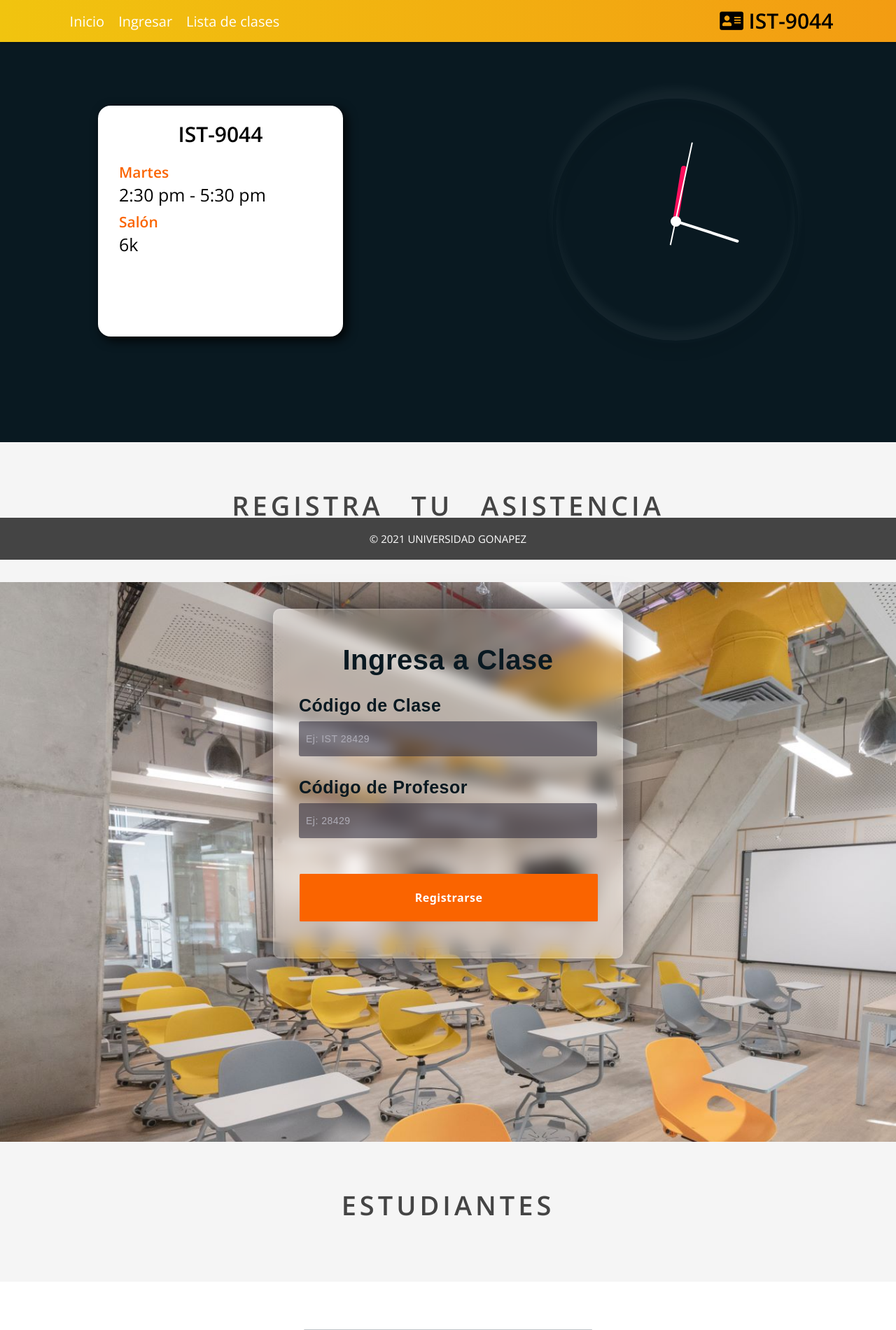
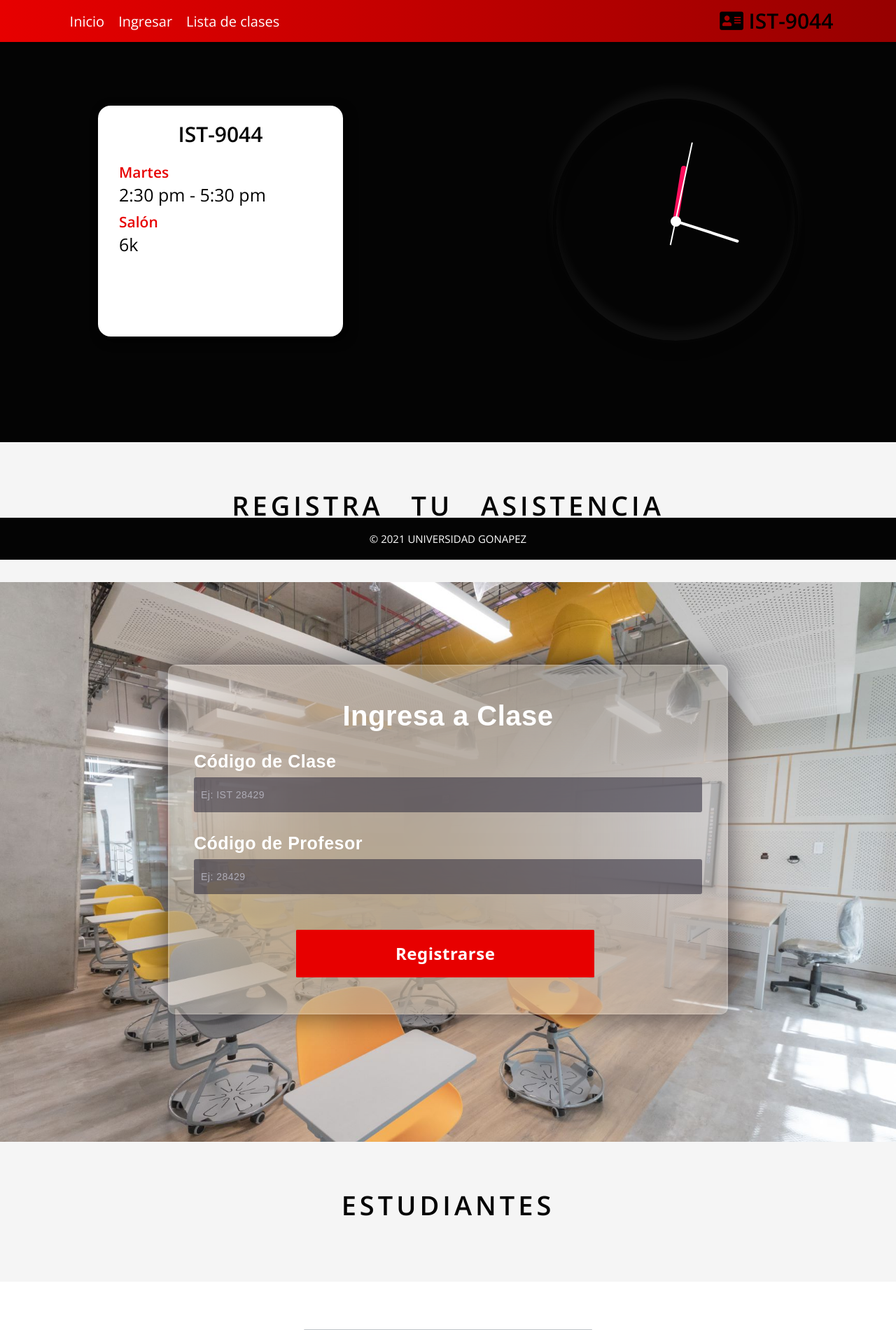
Before and after one commit to galoryzen/AssistanceManager, a Python web app: template app/templates/Clase.html in a window 1280 px wide. Shown: the top 1901 px of the page at 70% size. Run offline with Jinja, Linux system fonts and the light colour scheme; the template is opened without the code that fills it, so the values that code supplies are empty.

Commit message:
Change clase and lista de clase colors

```diff
--- a/app/static/css/clase.css
+++ b/app/static/css/clase.css
@@ -12,7 +12,7 @@
 
 h1.title{
 	margin-bottom: 20px;
-	color: #444444;
+	color: #040404;
 	text-transform: uppercase;
 	font-size: 38px;
 	word-spacing: 25px;
@@ -62,7 +62,7 @@ p{
 }
 
 .card-text .date{
-    color:#fa6400;
+    color:#e70000;
     font-size: 100px;
 }
 
@@ -78,10 +78,11 @@ p{
     margin-top: 20px;
     margin-bottom: 20px;
     font-size: 30px;
+	color:#040404;
 }
 
 .card-text h3{
-    color:#fa6400;
+    color:#e70000;
     margin-bottom: 8px;
     font-size: 21px;
     text-align: left;
@@ -97,7 +98,7 @@ p{
 /* CLOCK */
 
 .banner_image{
-    background: #091921;
+    background: #040404;
 	background-size: cover;
 	width: 100%;
 	display: flex;
@@ -115,7 +116,7 @@ p{
 	background: url();
 	border-radius: 50%;
 	background-size: cover;
-	border: 4px solid #091921;
+	border: 4px solid #040404;
 	box-shadow: 0 -15px 15px rgba(255,255,255, 0.05),
 				inset 0 -15px 15px rgba(255,255,255, 0.05),
 				0 15px 15px rgba(0,0,0,0.05),
@@ -200,20 +201,20 @@ p{
 .asistencia{
     width: 100%;
     background-image: url(salon.jpg);
-    background-size: 1650px;
+    background-size: cover;
     height: 100vh;
 }
 
 form{
     height: 500px;
-    width: 500px;
+    width: 800px;
     background-color: rgba(255,255,255,0.13);
     position: absolute;
     transform: translate(-50%,-50%);
-    top: 140%;
+    top: 150%;
     left: 50%;
     border-radius: 10px;
-    backdrop-filter: blur(10px);
+    backdrop-filter: blur(100px);
     border: 2px solid rgba(255,255,255,0.1);
     box-shadow: 0 0 40px rgba(8,7,16,0.6);
     padding: 50px 35px;
@@ -232,6 +233,7 @@ form h3{
     font-weight: 900;
     line-height: 42px;
     text-align: center;
+	color:#fff;
 }
 
 label{
@@ -239,7 +241,7 @@ label{
     margin-top: 30px;
     font-size: 25px;
     font-weight: 600;
-
+	color: #fff;
 }
 input{
     display: block;
@@ -251,6 +253,7 @@ input{
     margin-top: 8px;
     font-size: 14px;
     font-weight: 300;
+	color: #fff;
 }
 ::placeholder{
     color: rgb(174, 172, 182);
@@ -261,7 +264,7 @@ input{
 .button-5 {
 	align-items: center;
 	background-clip: padding-box;
-	background-color: #fa6400;
+	background-color: #e70000;
 	border: 1px solid transparent;
 	border-radius: .25rem;
 	box-shadow: rgba(0, 0, 0, 0.02) 0 1px 3px 0;
@@ -270,7 +273,7 @@ input{
 	cursor: pointer;
 	display: inline-flex;
 	font-family: system-ui,-apple-system,system-ui,"Helvetica Neue",Helvetica,Arial,sans-serif;
-	font-size: 16px;
+	font-size: 24px;
 	font-weight: 600;
 	justify-content: center;
 	line-height: 1.25;
@@ -286,11 +289,12 @@ input{
 	-webkit-user-select: none;
 	touch-action: manipulation;
 	vertical-align: baseline;
+	left: 20%;
   }
 
   .button-5:hover,
   .button-5:focus {
-	background-color: #fb8332;
+	background-color: #970000;
 	box-shadow: rgba(0, 0, 0, 0.1) 0 4px 12px;
   }
 
@@ -299,7 +303,7 @@ input{
   }
 
   .button-5:active {
-	background-color: #c85000;
+	background-color: #970000;
 	box-shadow: rgba(0, 0, 0, .06) 0 2px 4px;
 	transform: translateY(0);
   }
@@ -373,12 +377,20 @@ th, td{
 }
 
 #head{
-	background-color: #c85000;
+	background-color: #e70000;
 	color: white;
 }
 
-tr:hover{
-	background-color: #fa64007c;
+tbody tr:hover{
+	background-color: #e70000;
+	color: white;
+	transform: scale(1.02);
+	box-shadow: 2px 2px 12px rgba(0,0,0,0.2), -1px -1px 8px rgba(0,0,0,0.2);
+}
+
+thead:hover{
+	background-color: #970000;
+	color: white;
 	transform: scale(1.02);
 	box-shadow: 2px 2px 12px rgba(0,0,0,0.2), -1px -1px 8px rgba(0,0,0,0.2);
 }
--- a/app/static/css/style.css
+++ b/app/static/css/style.css
@@ -1,5 +1,5 @@
 :root{
-    --gradient:linear-gradient(90deg, #f1c40f, #f39c12);
+    --gradient:linear-gradient(90deg, #e70000, #970000);
 }
 
 *{
@@ -12,7 +12,7 @@
 }
 
 *::selection{
-    background:#f39c12;
+    background:#970000;
     color:#fff;
 }
 
@@ -30,7 +30,7 @@ html::-webkit-scrollbar-track{
 }
 
 html::-webkit-scrollbar-thumb{
-    background:linear-gradient(#f1c40f, #f39c12);
+    background:linear-gradient(#e70000, #970000);
 }
 
 section{
@@ -112,7 +112,7 @@ header .navbar ul li a{
 
 header .navbar ul li a.active,
 header .navbar ul li a:hover{
-    color:#444;
+    color:#fff;
 }
 
 header #login{
@@ -339,11 +339,11 @@ header #menu{
 .footer{
 	width: 100%;
 	text-align: center;
-	background: #444444;
+	background: #040404;
 	padding: 20px 0;
     position: fixed;
-  left: 0;
-  bottom: 0;
+    left: 0;
+    bottom: 0;
 
 }
 
```
